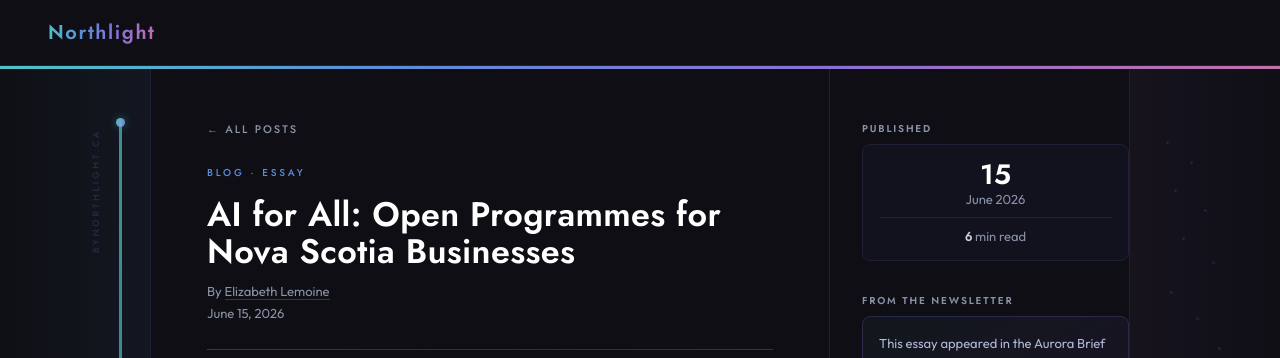
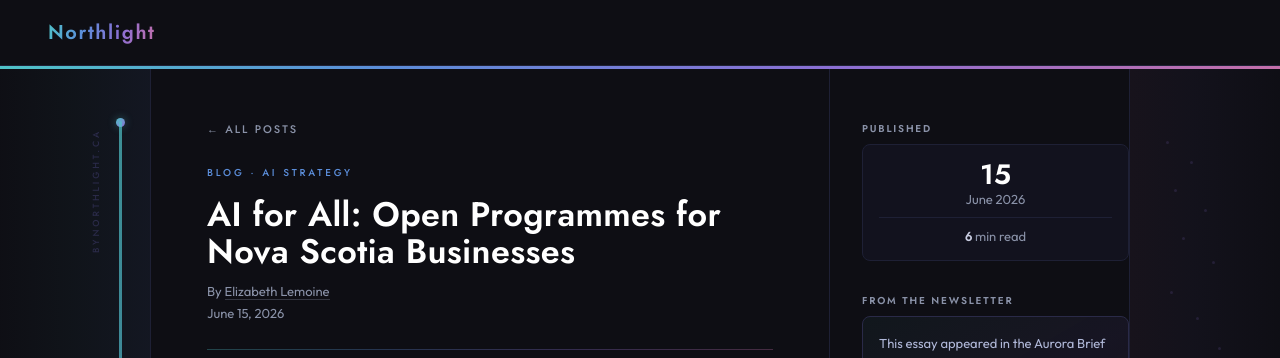
Before and after one commit to elizabethlemoine33-commits/bynorthlight-site, a Jekyll site: the page built from blog/ai-for-all-programmes-nova-scotia-businesses.md, in a window 1280 px wide and 900 px high. Shown: the top 358 px of the window. Built offline with Jekyll 4.4.1, drawn with Linux system fonts in a browser that asks for light colours.

Commit message:
revert: restore ai-for-all source label to Blog · AI Strategy
Co-Authored-By: Claude Sonnet 4.6 <noreply@anthropic.com>

```diff
--- a/blog/ai-for-all-programmes-nova-scotia-businesses.md
+++ b/blog/ai-for-all-programmes-nova-scotia-businesses.md
@@ -8,7 +8,7 @@ date: 2026-06-15
 date_modified: "2026-07-09"
 published_time: "2026-06-15T00:00:00.000Z"
 permalink: /blog/ai-for-all-programmes-nova-scotia-businesses.html
-source_label: "Blog · Essay"
+source_label: "Blog · AI Strategy"
 source_class: source-essay
 read_time: 6
 tags:
```
